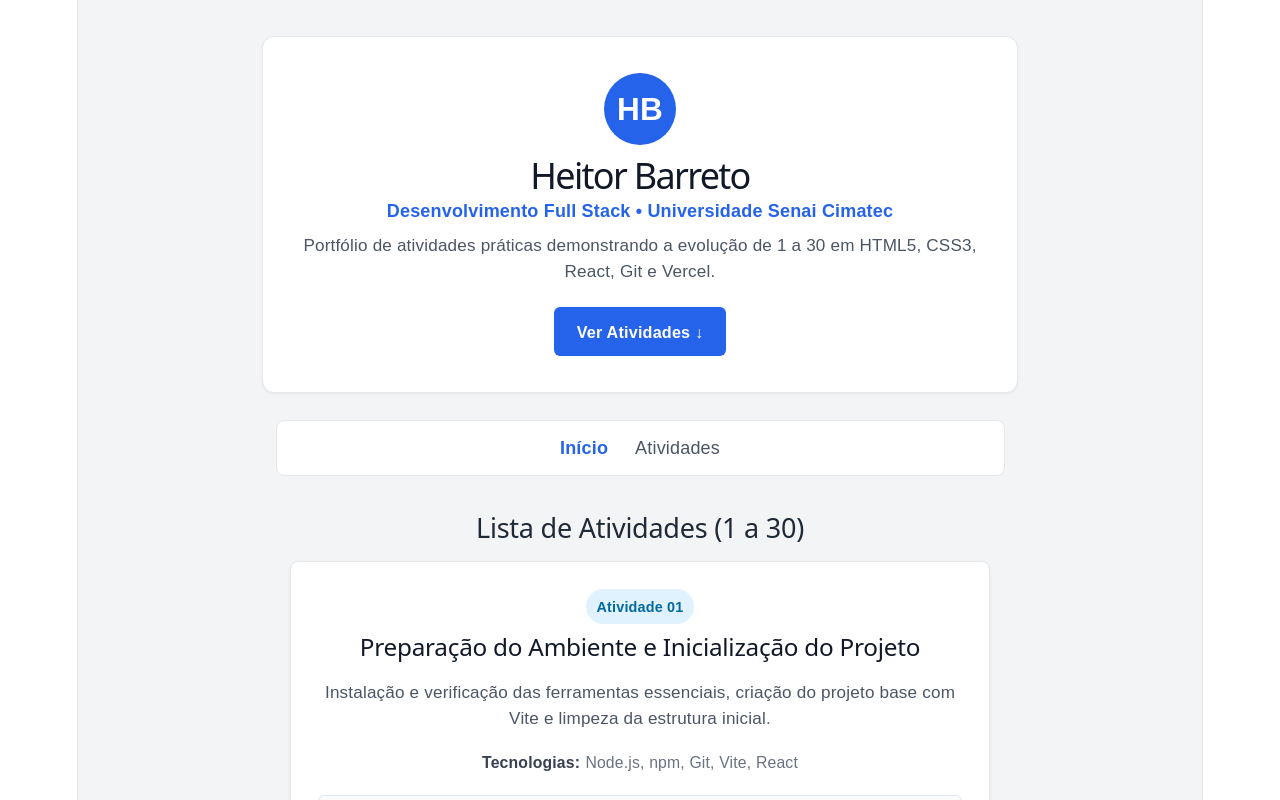
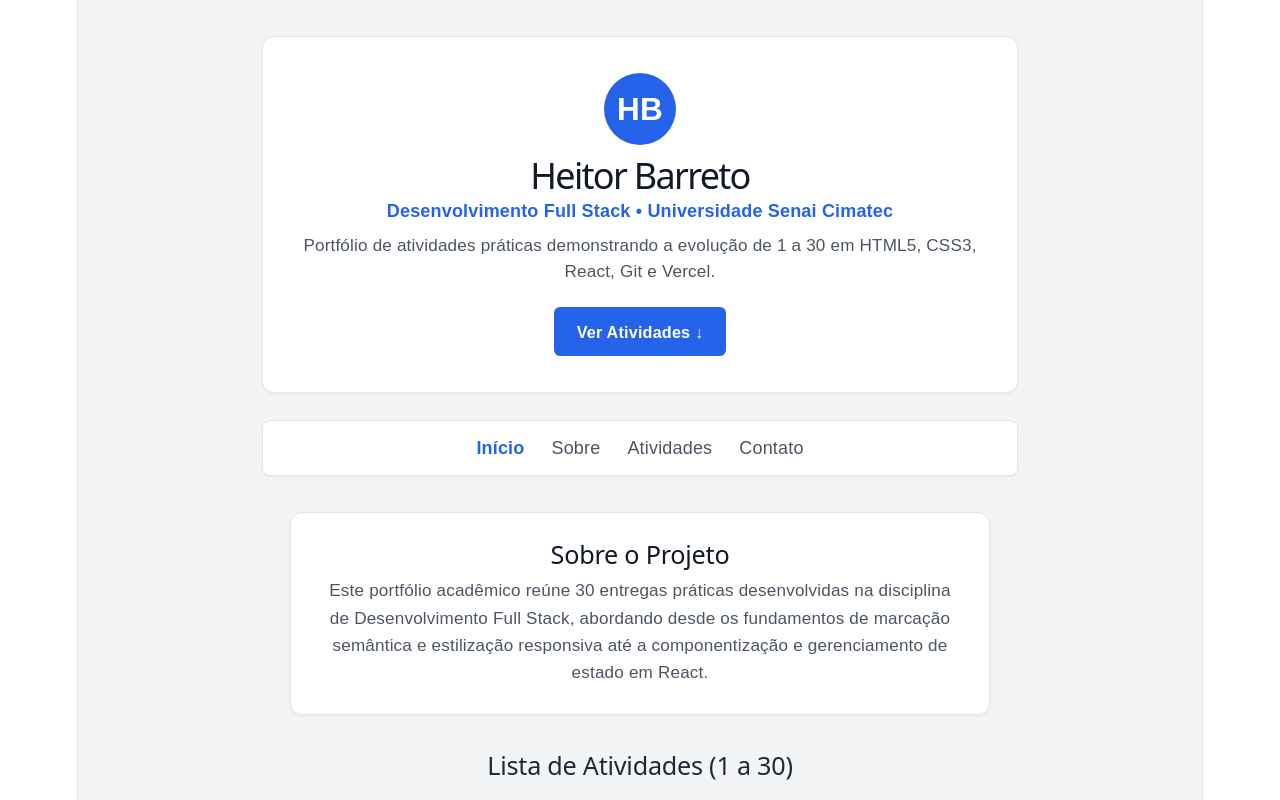
Before and after one commit to Heitorab06/Desenvolvimento-FullStack, a React (Vite) app in the folder roteiro_pratica/: page / in a window 1280 px wide. Shown: the top 800 px of the page. Built offline with nearby package versions, Linux system fonts and the light colour scheme.

Commit message:
feat: implementar menu de navegacao

```diff
--- a/roteiro_pratica/src/App.jsx
+++ b/roteiro_pratica/src/App.jsx
@@ -63,25 +63,43 @@ export default function App() {
         </a>
       </header>
 
-      <nav style={{
+      <nav aria-label="Navegação principal" style={{
         display: 'flex',
         justifyContent: 'center',
         gap: '1.5rem',
         marginBottom: '2rem',
-        padding: '0.75rem',
+        padding: '0.75rem 1.5rem',
         backgroundColor: '#ffffff',
         borderRadius: '8px',
         maxWidth: '700px',
         margin: '0 auto 2rem auto',
-        border: '1px solid #e5e7eb'
+        border: '1px solid #e5e7eb',
+        boxShadow: '0 1px 2px rgba(0, 0, 0, 0.05)'
       }}>
         <a href="#inicio" style={{ color: '#2563eb', textDecoration: 'none', fontWeight: 'bold' }}>Início</a>
-        <a href="#atividades" style={{ color: '#4b5563', textDecoration: 'none' }}>Atividades</a>
+        <a href="#sobre" style={{ color: '#4b5563', textDecoration: 'none', fontWeight: '500' }}>Sobre</a>
+        <a href="#atividades" style={{ color: '#4b5563', textDecoration: 'none', fontWeight: '500' }}>Atividades</a>
+        <a href="#contato" style={{ color: '#4b5563', textDecoration: 'none', fontWeight: '500' }}>Contato</a>
       </nav>
 
-      <main style={{ maxWidth: '700px', margin: '0 auto' }}>
+      <main style={{ maxWidth: '700px', margin: '0 auto', display: 'flex', flexDirection: 'column', gap: '2rem' }}>
+        {/* Seção Sobre */}
+        <section id="sobre" style={{
+          backgroundColor: '#ffffff',
+          borderRadius: '12px',
+          padding: '1.5rem',
+          border: '1px solid #e5e7eb',
+          boxShadow: '0 1px 3px rgba(0, 0, 0, 0.05)'
+        }}>
+          <h2 style={{ fontSize: '1.4rem', color: '#111827', marginTop: 0 }}>Sobre o Projeto</h2>
+          <p style={{ color: '#4b5563', lineHeight: '1.6', fontSize: '0.95rem' }}>
+            Este portfólio acadêmico reúne 30 entregas práticas desenvolvidas na disciplina de Desenvolvimento Full Stack, abordando desde os fundamentos de marcação semântica e estilização responsiva até a componentização e gerenciamento de estado em React.
+          </p>
+        </section>
+
+        {/* Seção Atividades */}
         <section id="atividades">
-          <h2 style={{ fontSize: '1.5rem', color: '#1f2937', marginBottom: '1rem' }}>
+          <h2 style={{ fontSize: '1.4rem', color: '#1f2937', marginBottom: '1.25rem' }}>
             Lista de Atividades (1 a 30)
           </h2>
           {listaAtividades.map((item) => (
@@ -96,6 +114,20 @@ export default function App() {
             >
             </Card>
           ))}
+        </section>
+
+        {/* Seção Contato */}
+        <section id="contato" style={{
+          backgroundColor: '#ffffff',
+          borderRadius: '12px',
+          padding: '1.5rem',
+          border: '1px solid #e5e7eb',
+          boxShadow: '0 1px 3px rgba(0, 0, 0, 0.05)'
+        }}>
+          <h2 style={{ fontSize: '1.4rem', color: '#111827', marginTop: 0 }}>Contato</h2>
+          <p style={{ color: '#4b5563', fontSize: '0.95rem' }}>
+            Heitor Barreto — <a href="mailto:habarreto06@gmail.com" style={{ color: '#2563eb' }}>habarreto06@gmail.com</a>
+          </p>
         </section>
       </main>
 
--- a/roteiro_pratica/src/index.css
+++ b/roteiro_pratica/src/index.css
@@ -50,8 +50,17 @@
   }
 }
 
+html {
+  scroll-behavior: smooth;
+}
+
 body {
   margin: 0;
+}
+
+a:focus-visible, button:focus-visible {
+  outline: 3px solid #2563eb;
+  outline-offset: 2px;
 }
 
 #root {
```
